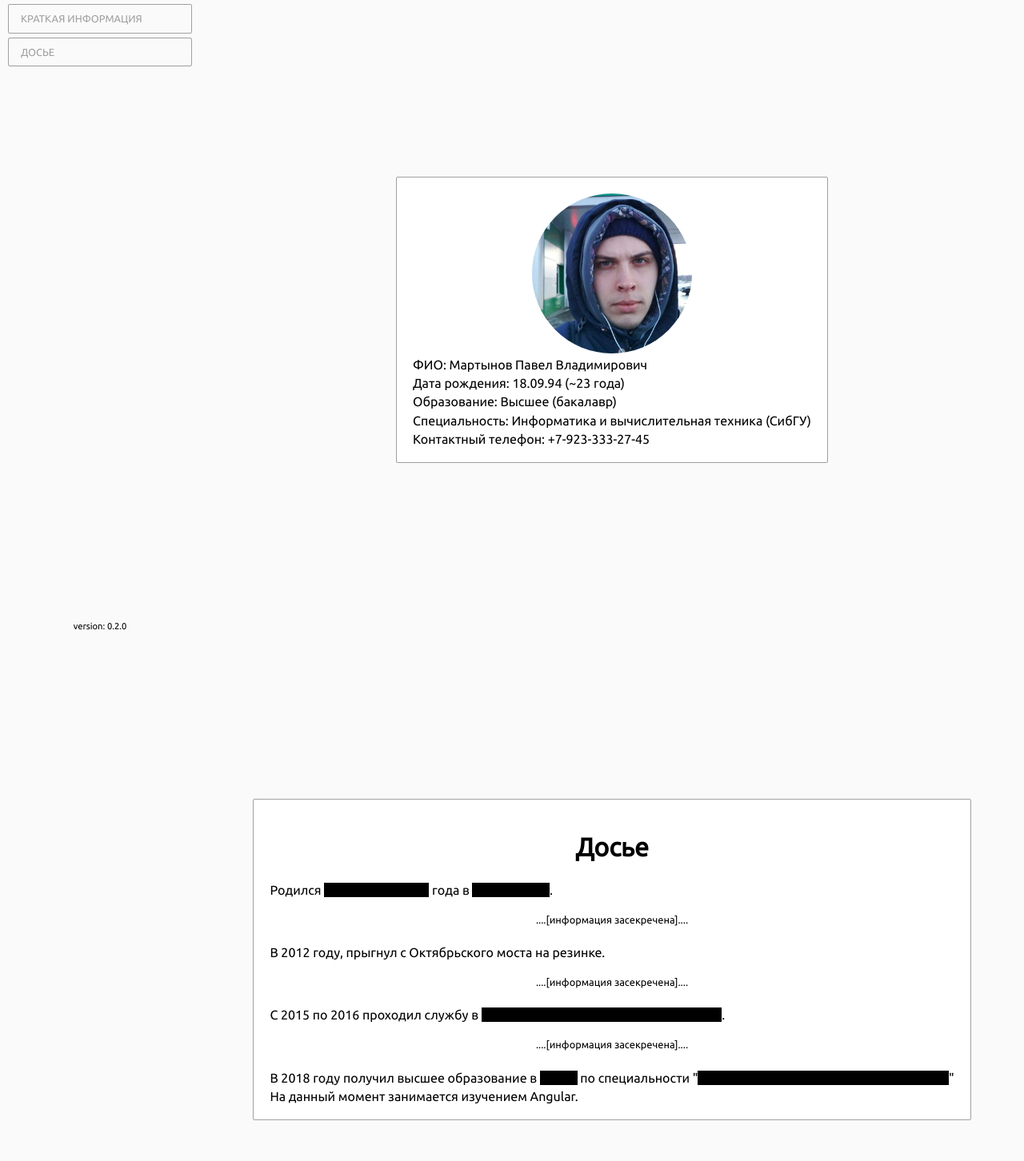
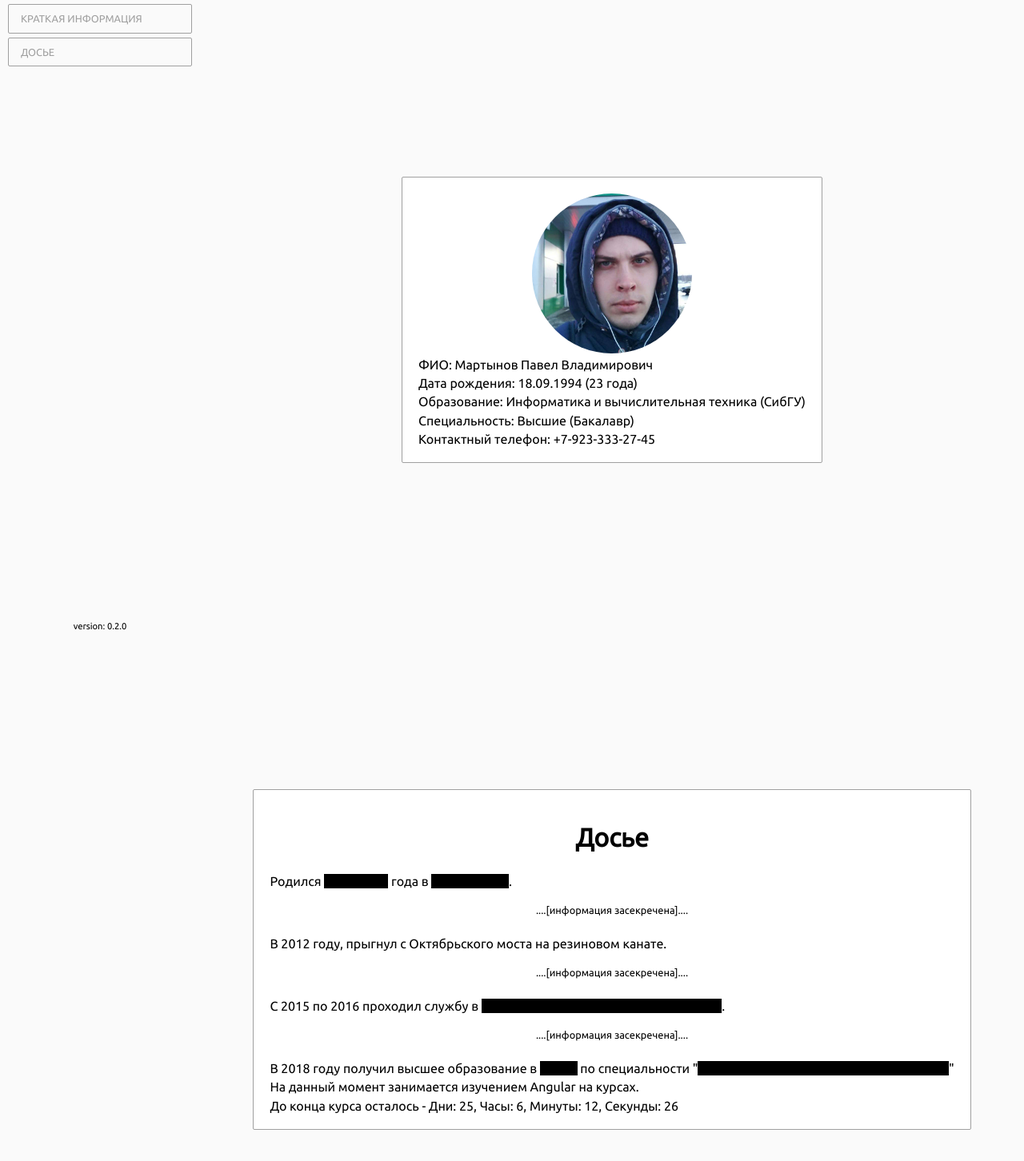
Before and after one commit to MartyDashP/LearnAngularSIS, an Angular app: page / in a window 1280 px wide. Shown: the top 1452 px of the page at 80% size. Built offline with nearby package versions, Linux system fonts and the light colour scheme.

Commit message:
- большая часть персональных данных теперь подгружается динамически - добавленна информация о том сколько осталось до конца курса

```diff
--- a/src/app/content/content.component.html
+++ b/src/app/content/content.component.html
@@ -2,11 +2,11 @@
   <div class="info">
     <img src="assets/imgs/avatar.jpg" alt="avatar" class="avatar">
     <div class="information">
-      <p>ФИО: Мартынов Павел Владимирович</p>
-      <p>Дата рождения: 18.09.94 (~23 года)</p>
-      <p>Образование: Высшее (бакалавр)</p>
-      <p>Специальность: Информатика и вычислительная техника (СибГУ)</p>
-      <p>Контактный телефон: +7-923-333-27-45</p>
+      <p>ФИО: {{personalData.fullName}}</p>
+      <p>Дата рождения: {{personalData.birthday|date:'dd.MM.yyyy'}} ({{personalData.fullNumYears}} года)</p>
+      <p>Образование: {{personalData.specialty}}</p>
+      <p>Специальность: {{personalData.education}}</p>
+      <p>Контактный телефон: {{personalData.phoneNumber}}</p>
     </div>
   </div>
 </div>
@@ -15,14 +15,15 @@
   <div class="info">
     <h1>Досье</h1>
     <div class="dossier">
-      <p>Родился <span class="secret">18 сентября 1994</span> года в <span class="secret">г.Краснояске</span>.</p>
+      <p>Родился <span class="secret">{{personalData.birthday|date:'dd.MM.yyyy'}}</span> года в <span class="secret">г.Краснояске</span>.</p>
       <p class="lock">....[информация засекречена]....</p>
-      <p>В 2012 году, прыгнул с Октябрьского моста на резинке.</p>
+      <p>В 2012 году, прыгнул с Октябрьского моста на резиновом канате.</p>
       <p class="lock">....[информация засекречена]....</p>
       <p>C 2015 по 2016 проходил службу в <span class="secret">66 краснознаменной ракетной дивизии</span>. </p>
       <p class="lock">....[информация засекречена]....</p>
       <p>В 2018 году  получил высшее образование в <span class="secret">СибГУ</span> по специальности "<span class="secret">Информатика и вычислительная техника</span>" </p>
-      <p>На данный момент занимается изучением Angular.</p>
+      <p>На данный момент занимается изучением Angular на курсах.</p>
+      <p>До конца курса осталось - {{remainingTime}}</p>
     </div>
   </div>
 </div>
--- a/src/app/content/content.component.ts
+++ b/src/app/content/content.component.ts
@@ -1,15 +1,59 @@
-import { Component, OnInit } from '@angular/core';
+import { Component, OnInit, OnDestroy } from '@angular/core';
+import { Education, PersonalData} from "./personal-data";
+import { UnitTime } from "./unit-time";
 
 @Component({
   selector: 'app-content',
   templateUrl: './content.component.html',
   styleUrls: ['./content.component.css']
 })
-export class ContentComponent implements OnInit {
+export class ContentComponent implements OnInit, OnDestroy {
 
-  constructor() { }
+  personalData: PersonalData;
+  remainingTime: string;
+
+  private lastLessonAngular: Date; //дата окончания курса по Angular
+  private timer: number;
+
+  constructor() {
+    this.personalData = new PersonalData({
+      fullName: 'Мартынов  Павел Владимирович',
+      birthday: new Date(1994,8,18),
+      education: new Education(
+        'Информатика и вычислительная техника',
+        'СибГУ',
+        'Высшие',
+        'Бакалавр'),
+      phoneNumber: '+7-923-333-27-45',
+    });
+    this.lastLessonAngular = new Date(2018, 8, 13, 19, 30);
+    //this.remainingTime = this.getRemainingTime();
+  }
+
+  private getRemainingTime = (): string => {
+    let delta: number = this.lastLessonAngular.getTime() - new Date().getTime();
+    let day: UnitTime = new UnitTime(Math.floor(delta / 1000 / 60 / 60 / 24), 'Дни');
+    let hour: UnitTime = new UnitTime(Math.floor((delta / 1000 / 60 / 60) - day.value * 24), 'Часы');
+    let min: UnitTime = new UnitTime(
+      Math.floor((delta / 1000 / 60) - day.value * 24 * 60 - hour.value * 60),
+      'Минуты'
+    );
+    let sec: UnitTime = new UnitTime(
+      Math.floor((delta / 1000) - day.value * 24 * 60 * 60 -  hour.value * 60 * 60 - min.value * 60),
+      'Секунды');
+    return day.getFullValue() + ', ' + hour.getFullValue() + ', ' + min.getFullValue() + ', ' + sec.getFullValue();
+  }
 
   ngOnInit() {
+    this.timer = setInterval(
+      (): void => {
+      this.remainingTime = this.getRemainingTime()
+    }, 1000);
   }
 
+  ngOnDestroy(): void {
+    clearInterval(this.timer);
+  }
+
+
 }
--- /dev/null
+++ b/src/app/content/personal-data.ts
@@ -0,0 +1,48 @@
+export class Education {
+
+  readonly title: string;
+  readonly institution: string;
+  readonly type: string;
+  readonly rank: string;
+
+  constructor(title: string, institution: string, type: string, rank: string) {
+    this.title = title;
+    this.institution = institution;
+    this.type = type;
+    this.rank = rank;
+  }
+
+  getSpecialty = (): string => (this.title + ' (' + this.institution + ')');
+  getTypeEducation = (): string => (this.type + ' (' + this.rank + ')');
+
+}
+
+export class PersonalData {
+  readonly fullName: string;
+  readonly birthday: Date;
+  readonly education: string;
+  readonly specialty: string;
+  readonly phoneNumber: string;
+  readonly fullNumYears: number;
+
+  constructor(personalData: any) {
+    this.fullName = personalData.fullName;
+    this.birthday = personalData.birthday;
+    this.education = personalData.education.getTypeEducation();
+    this.specialty = personalData.education.getSpecialty();
+    this.phoneNumber = personalData.phoneNumber;
+    this.fullNumYears = this.getFullNumYears();
+  }
+
+  private getFullNumYears = (): number => {
+    let now: Date = new Date();
+    let amtYears: number = now.getFullYear() - this.birthday.getFullYear();
+
+    if((now.getMonth() < this.birthday.getMonth()) ||
+      (now.getMonth() == this.birthday.getMonth() && now.getDate() < this.birthday.getDate())) {
+      amtYears--;
+    }
+    return amtYears
+  }
+
+}
--- /dev/null
+++ b/src/app/content/unit-time.ts
@@ -0,0 +1,11 @@
+export class UnitTime {
+  readonly unit: string;
+  readonly value: number;
+
+  constructor(value: number, unit: string) {
+    this.value = value;
+    this.unit = unit;
+  }
+
+  getFullValue = (): string => (this.unit + ': ' + this.value.toString());
+}
```
